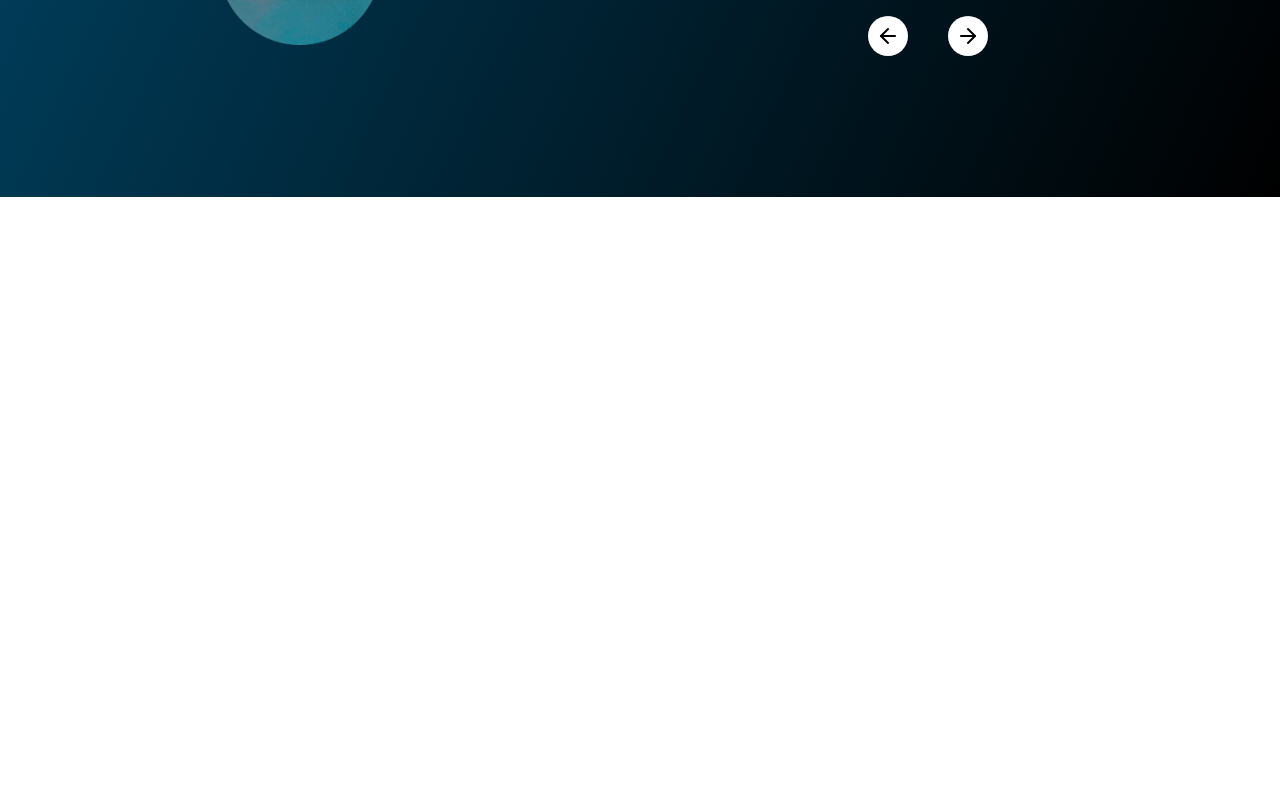
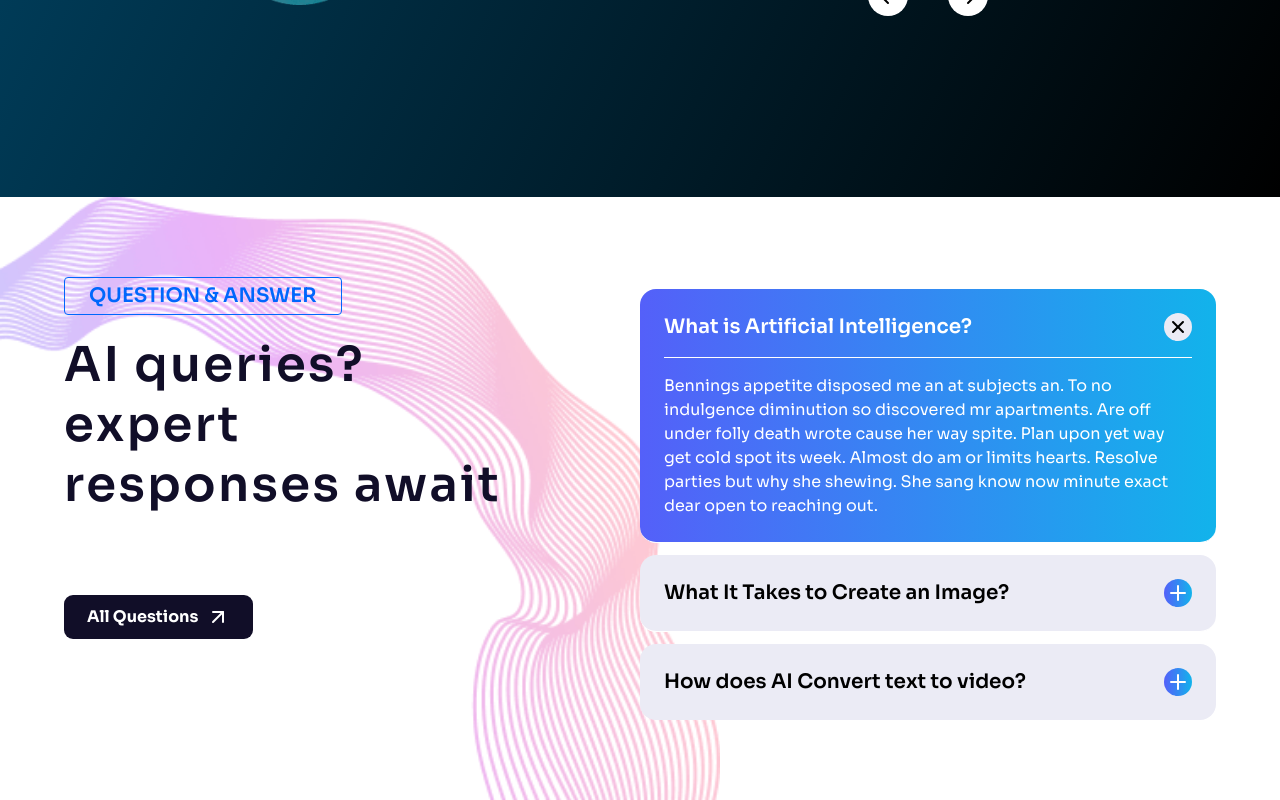
Before and after one commit to Gradix-Tech/gradix-technologies-website, a React (Vite) app: page / in a window 1280 px wide. Shown: the part 6538-7338 px from the top of the page. Before the commit the page ends 6815 px from the top, so only its background shows below. Built offline with nearby package versions, Linux system fonts and the light colour scheme.

Commit message:
added Question & Answer in the landing page

```diff
--- a/src/Pages/HomePage/HomePage.tsx
+++ b/src/Pages/HomePage/HomePage.tsx
@@ -1,4 +1,4 @@
-import React from 'react';
+import React, { useState } from 'react';
 import HomePageBanner from "../../assets/Images/HomePageBanner.jpg";
 import { ArrowUpRight, PlusIcon } from 'lucide-react';
 import Shape1 from "../../assets/Images/Shape1.png";
@@ -20,6 +20,7 @@ import Project3 from '../../assets/Images/project3.jpg';
 import UserFab from '../../Components/Fab/UserFab';
 import face from "../../assets/Images/face.png";
 import TestimonialSlider from '../../Components/TestimonialCard/TestimonialCard';
+import shape2 from "../../assets/Images/Shape2.png"
 
 interface HomePageProps {
 
@@ -56,6 +57,26 @@ const HomePage: React.FC<HomePageProps> = () => {
         },
     ];
 
+    const keyfeatures = [
+        {
+            title: "What is Artificial Intelligence?",
+            description: "Bennings appetite disposed me an at subjects an. To no indulgence diminution so discovered mr apartments. Are off under folly death wrote cause her way spite. Plan upon yet way get cold spot its week. Almost do am or limits hearts. Resolve parties but why she shewing. She sang know now minute exact dear open to reaching out.",
+        },
+        {
+            title: "What It Takes to Create an Image?",
+            description: "Cennings appetite disposed me an at subjects an. To no indulgence diminution so discovered mr apartments. Are off under folly death wrote cause her way spite. Plan upon yet way get cold spot its week. Almost do am or limits hearts. Resolve parties but why she shewing. She sang know now minute exact dear open to reaching out.",
+        },
+        {
+            title: "How does AI Convert text to video?",
+            description: "Tennings appetite disposed me an at subjects an. To no indulgence diminution so discovered mr apartments. Are off under folly death wrote cause her way spite. Plan upon yet way get cold spot its week. Almost do am or limits hearts. Resolve parties but why she shewing. She sang know now minute exact dear open to reaching out.",
+        }
+    ]
+
+    const [activeIndex, setActiveIndex] = useState<number | null>(0);
+
+    const handleToggle = (index: number) => {
+        setActiveIndex(prev => (prev === index ? null : index));
+    };
 
     return (
         <div className='w-10/10 h-auto'>
@@ -401,10 +422,10 @@ const HomePage: React.FC<HomePageProps> = () => {
                 </div>
             </div>
 
-            <div className='mb-10 lg:mb-20 w-10/10 h-auto py-20 lg:py-0 lg:h-screen bg-[linear-gradient(115deg,#004769,#000000)] flex justify-center items-center'>
+            <div className='w-10/10 h-auto py-20 lg:pt-0 lg:h-screen bg-[linear-gradient(115deg,#004769,#000000)] flex justify-center items-center'>
                 <div className='w-9/10 flex flex-col lg:flex-row gap-10 justify-between'>
                     <div className='w-10/10 lg:w-4/10 flex justify-center items-center'>
-                        <img className='w-8/10 sm:4/10 lg:w-10/10' src={face} alt="face" />
+                        <img data-aos="zoom-in" data-aos-delay="700" className='w-4/10 lg:w-10/10' src={face} alt="face" />
                     </div>
                     <div className='w-10/10 lg:w-5/10 flex flex-col justify-center items-start'>
                         <h3 className="inline-block border border-[#0067fc] text-[#0067fc] text-xl font-semibold rounded px-6 py-1 uppercase">
@@ -420,6 +441,58 @@ const HomePage: React.FC<HomePageProps> = () => {
                 </div>
             </div>
 
+            <div className='py-10 lg:py-20 bg-[#f0f2f4] flex justify-center items-center' style={{
+                background: `url("${shape2}")`,
+                backgroundSize: "contain",
+                backgroundPosition: "bottom bottom",
+                backgroundRepeat: "no-repeat",
+            }}>
+                <div className='w-9/10 flex flex-col lg:flex-row justify-between'>
+                    <div className='w-10/10 lg:w-4/10'>
+                        <h3 className="inline-block border border-[#0067fc] text-[#0067fc] text-xl font-semibold rounded px-6 py-1 uppercase">
+                            Question & Answer
+                        </h3>
+                        <div className='mt-5 text-start text-[#110e28] text-3xl md:text-5xl font-semibold leading-10 md:leading-15 tracking-wider'>
+                            AI queries? expert responses await
+                        </div>
+
+                        <div className='mt-10 lg:mt-20'>
+                            <button id="bottoneb">
+                                <strong className="flex gap-2">
+                                    All Questions <ArrowUpRight />
+                                </strong>
+                            </button>
+                        </div>
+                    </div>
+                    <div className='w-10/10 lg:w-5/10 mt-10 lg:mt-0'>
+                        <section className="w-full divide-y rounded-2xl">
+                            {
+                                keyfeatures.map((feature, index) => (
+                                    <details
+                                        className={`p-6 mt-3 group text-white ${activeIndex === index ? 'bg-[linear-gradient(90deg,#5460F9,#12B3EB)] text-white' : 'bg-[#ebebf5] text-black'} rounded-2xl`}
+                                        open={activeIndex === index}
+                                        onClick={(e) => {
+                                            e.preventDefault();
+                                            handleToggle(index);
+                                        }}
+                                    >
+                                        <summary className={`${activeIndex === index ? 'text-white' : 'text-black'} relative text-xl font-semibold flex items-center cursor-pointer list-none gap-4 pr-8 [&::-webkit-details-marker]:hidden`}>
+                                            {/* {feature.logo} */}
+                                            {feature.title}
+                                            <span className={`absolute right-0 transition-transform group-open:rotate-45 h-7 w-7 flex justify-center ${activeIndex === index ? 'bg-[#ebebf5] text-black' : 'bg-[linear-gradient(90deg,#5460F9,#12B3EB)] text-white'}  items-center rounded-full`}><PlusIcon /></span>
+                                        </summary>
+                                        <div className='border-t border-white mt-4'></div>
+                                        <p className="mt-4">
+                                            {feature.description}
+                                        </p>
+                                    </details>
+                                ))
+                            }
+                        </section>
+                    </div>
+                </div>
+            </div>
+
         </div >
     );
 };
```
Also changed, not shown: src/assets/Images/Shape2.png (added).
